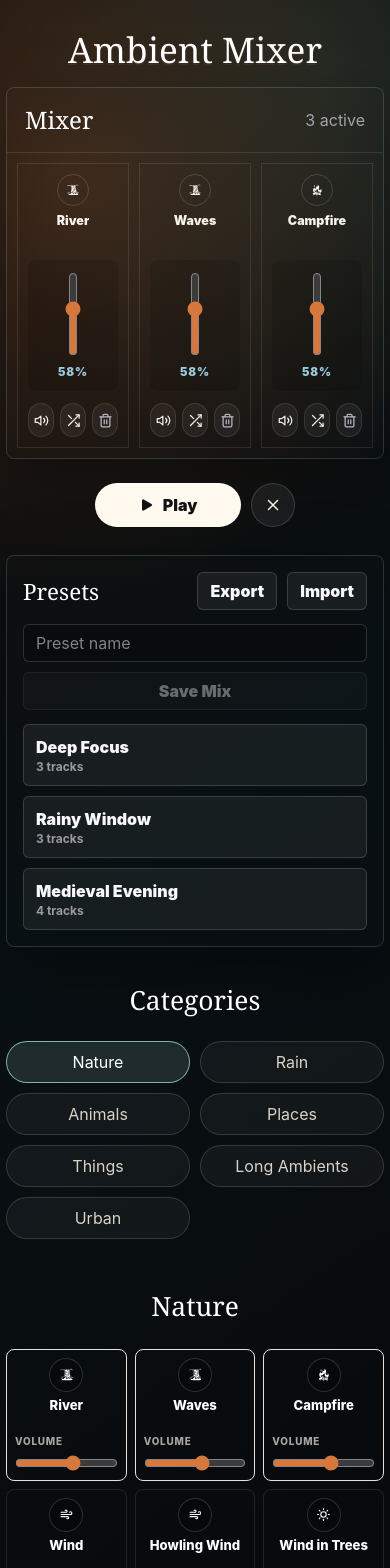
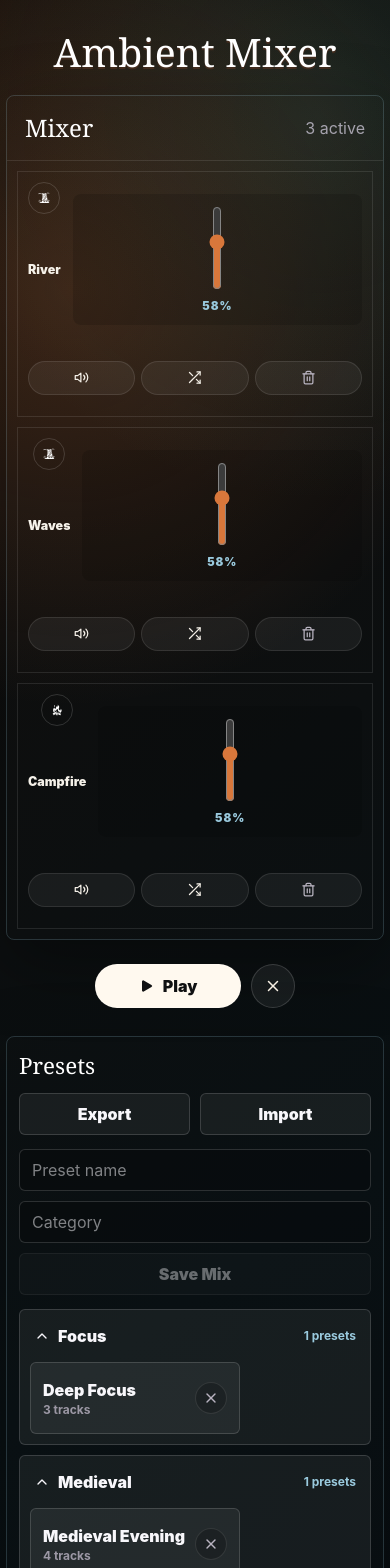
Before and after one commit to holyhell24/AmbientMixer, a React (Vite) app: page / in a window 390 px wide. Shown: the top 1568 px of the page. Built offline with nearby package versions, Linux system fonts and the light colour scheme.

Commit message:
Added presets by categories

```diff
--- a/src/App.tsx
+++ b/src/App.tsx
@@ -18,11 +18,14 @@ const initialTracks: TrackState[] = sounds.map((sound, index) => ({
 }));
 
 const customPresetStorageKey = "ambient-mixer-presets";
+const deletedPresetIdsStorageKey = "ambient-mixer-deleted-preset-ids";
 const builtInPresets = presetData.presets satisfies SoundPreset[];
+const maxActiveTracks = 6;
 
 const normalizePreset = (preset: SoundPreset): SoundPreset => ({
   id: preset.id || `preset-${crypto.randomUUID()}`,
   name: preset.name || "Imported Preset",
+  category: preset.category?.trim() || "Custom",
   tracks: preset.tracks
     .filter((track) => sounds.some((sound) => sound.id === track.id))
     .map((track) => ({
@@ -69,6 +72,25 @@ function App() {
       return [];
     }
   });
+  const [deletedPresetIds, setDeletedPresetIds] = useState<string[]>(() => {
+    const storedDeletedPresetIds = localStorage.getItem(
+      deletedPresetIdsStorageKey,
+    );
+
+    if (!storedDeletedPresetIds) {
+      return [];
+    }
+
+    try {
+      const parsedDeletedPresetIds = JSON.parse(storedDeletedPresetIds);
+
+      return Array.isArray(parsedDeletedPresetIds)
+        ? parsedDeletedPresetIds.filter((id): id is string => typeof id === "string")
+        : [];
+    } catch {
+      return [];
+    }
+  });
   const audioRefs = useRef(new Map<string, HTMLAudioElement>());
   const randomReplayTimeoutRefs = useRef(new Map<string, number>());
 
@@ -84,7 +106,15 @@ function App() {
   const selectedSounds = sounds.filter(
     (sound) => sound.category === selectedCategory,
   );
-  const presets = mergePresets(builtInPresets, customPresets);
+  const deletedPresetIdSet = new Set(deletedPresetIds);
+  const presets = mergePresets(builtInPresets, customPresets).filter(
+    (preset) => !deletedPresetIdSet.has(preset.id),
+  );
+  const presetCategories = Array.from(
+    new Set(presets.map((preset) => preset.category).filter(Boolean)),
+  ).sort((firstCategory, secondCategory) =>
+    firstCategory.localeCompare(secondCategory),
+  );
 
   const getAudio = useCallback((sound: Sound) => {
     const existingAudio = audioRefs.current.get(sound.id);
@@ -164,6 +194,13 @@ function App() {
     );
   }, [customPresets]);
 
+  useEffect(() => {
+    localStorage.setItem(
+      deletedPresetIdsStorageKey,
+      JSON.stringify(deletedPresetIds, null, 2),
+    );
+  }, [deletedPresetIds]);
+
   const updateTrack = (id: string, patch: Partial<TrackState>) => {
     setTracks((currentTracks) =>
       currentTracks.map((track) =>
@@ -174,11 +211,21 @@ function App() {
 
   const toggleSound = (sound: Sound) => {
     setTracks((currentTracks) =>
-      currentTracks.map((track) =>
-        track.id === sound.id
-          ? { ...track, active: !track.active, muted: false }
-          : track,
-      ),
+      currentTracks.map((track) => {
+        if (track.id !== sound.id) {
+          return track;
+        }
+
+        const activeTrackCount = currentTracks.filter(
+          (currentTrack) => currentTrack.active,
+        ).length;
+
+        if (!track.active && activeTrackCount >= maxActiveTracks) {
+          return track;
+        }
+
+        return { ...track, active: !track.active, muted: false };
+      }),
     );
   };
 
@@ -197,7 +244,7 @@ function App() {
 
   const applyPreset = (preset: SoundPreset) => {
     const presetTrackById = new Map(
-      preset.tracks.map((track) => [track.id, track]),
+      preset.tracks.slice(0, maxActiveTracks).map((track) => [track.id, track]),
     );
 
     setTracks((currentTracks) =>
@@ -219,7 +266,7 @@ function App() {
     );
   };
 
-  const savePreset = (name: string) => {
+  const savePreset = (name: string, category: string) => {
     const activePresetTracks = activeTracks.map((track) => ({
       id: track.id,
       muted: track.muted,
@@ -236,6 +283,7 @@ function App() {
       {
         id: `preset-${crypto.randomUUID()}`,
         name,
+        category: category.trim() || "Custom",
         tracks: activePresetTracks,
       },
     ]);
@@ -268,16 +316,33 @@ function App() {
     setCustomPresets((currentPresets) =>
       mergePresets(currentPresets, importedPresets),
     );
+    setDeletedPresetIds((currentDeletedPresetIds) =>
+      currentDeletedPresetIds.filter(
+        (deletedPresetId) =>
+          !importedPresets.some((preset) => preset.id === deletedPresetId),
+      ),
+    );
+  };
+
+  const removePreset = (id: string) => {
+    setCustomPresets((currentPresets) =>
+      currentPresets.filter((preset) => preset.id !== id),
+    );
+    setDeletedPresetIds((currentDeletedPresetIds) =>
+      currentDeletedPresetIds.includes(id)
+        ? currentDeletedPresetIds
+        : [...currentDeletedPresetIds, id],
+    );
   };
 
   return (
-    <main className="mx-auto min-h-svh w-[min(880px,calc(100%-32px))] px-0 py-16 text-[#f8f7fb] max-[640px]:w-[min(100%-12px,880px)] max-[640px]:pt-8">
+    <main className="mx-auto min-h-svh w-[min(880px,calc(100%-32px))] px-0 py-16 text-[#f8f7fb] max-[640px]:w-[min(100%-16px,880px)] max-[640px]:pt-8 max-[420px]:w-[calc(100%-12px)]">
       <section
-        className="grid justify-items-center pb-16 text-center max-[640px]:pb-12"
+        className="grid justify-items-center pb-16 text-center max-[640px]:pb-10"
         aria-labelledby="app-title"
       >
         <h1
-          className="m-0 font-serif text-[clamp(2.2rem,7vw,4rem)] leading-none tracking-normal text-white [text-shadow:0_2px_0_rgba(72,46,31,0.85)]"
+          className="m-0 text-balance font-serif text-[clamp(2.2rem,7vw,4rem)] leading-none tracking-normal text-white [text-shadow:0_2px_0_rgba(72,46,31,0.85)] max-[420px]:text-[2.45rem]"
           id="app-title"
         >
           Ambient Mixer
@@ -285,7 +350,7 @@ function App() {
       </section>
 
       <aside
-        className="mb-6 -mt-7 overflow-hidden rounded-lg border border-[#9acae0]/20 bg-[linear-gradient(180deg,rgba(154,202,224,0.08),rgba(255,255,255,0.025)),rgba(18,20,25,0.88)] shadow-[0_24px_70px_rgba(0,0,0,0.36)]"
+        className="mb-6 -mt-7 overflow-hidden rounded-lg border border-[#9acae0]/20 bg-[linear-gradient(180deg,rgba(154,202,224,0.08),rgba(255,255,255,0.025)),rgba(18,20,25,0.88)] shadow-[0_24px_70px_rgba(0,0,0,0.36)] max-[640px]:-mt-4"
         aria-label="Mixer channels"
       >
         <div className="flex items-center justify-between gap-3.5 border-b border-white/10 px-4.5 py-4 text-[#a5a2ad]">
@@ -295,7 +360,7 @@ function App() {
           <span>{activeTracks.length} active</span>
         </div>
         {activeSounds.length > 0 ? (
-          <div className="grid grid-cols-[repeat(auto-fit,minmax(112px,1fr))] gap-2.5 p-2.5">
+          <div className="grid grid-cols-[repeat(auto-fit,minmax(112px,1fr))] gap-2.5 p-2.5 max-[640px]:grid-cols-2 max-[420px]:grid-cols-1">
             {activeSounds.map((sound) => {
               const track = tracks.find(
                 (currentTrack) => currentTrack.id === sound.id,
@@ -346,9 +411,11 @@ function App() {
       <PresetManager
         activeCount={activeTracks.length}
         presets={presets}
+        presetCategories={presetCategories}
         onApplyPreset={applyPreset}
         onExportPresets={exportPresets}
         onImportPresets={importPresets}
+        onRemovePreset={removePreset}
         onSavePreset={savePreset}
       />
 
@@ -380,6 +447,7 @@ function App() {
         <SoundGrid
           sounds={selectedSounds}
           tracks={tracks}
+          maxActiveReached={activeTracks.length >= maxActiveTracks}
           onChangeVolume={(id, volume) => updateTrack(id, { volume })}
           onToggleSound={toggleSound}
         />
--- a/src/components/CategoryFilter/CategoryFilter.tsx
+++ b/src/components/CategoryFilter/CategoryFilter.tsx
@@ -7,7 +7,7 @@ const categories = Object.values(SoundCategory);
 function CategoryFilter({ activeCategory, onSelectCategory }: CategoryFilterProps) {
   return (
     <div
-      className="grid w-full grid-cols-[repeat(auto-fit,minmax(132px,1fr))] gap-2.5 pt-0.5 pb-4 max-[560px]:grid-cols-2"
+      className="grid w-full grid-cols-[repeat(auto-fit,minmax(132px,1fr))] gap-2.5 pt-0.5 pb-4 max-[560px]:grid-cols-2 max-[360px]:grid-cols-1"
       aria-label="Sound categories"
       role="tablist"
     >
--- a/src/components/MixerChannel/MixerChannel.tsx
+++ b/src/components/MixerChannel/MixerChannel.tsx
@@ -13,9 +13,9 @@ function MixerChannel({
   return (
     <section
       aria-label={`${sound.name} channel`}
-      className="grid min-h-[292px] grid-rows-[auto_1fr_auto] gap-3 border border-white/10 bg-[linear-gradient(180deg,rgba(255,255,255,0.075),rgba(255,255,255,0.025)),rgba(12,14,18,0.82)] p-3 max-[520px]:min-h-[246px] max-[520px]:p-2.5"
+      className="grid min-h-[292px] grid-rows-[auto_1fr_auto] gap-3 border border-white/10 bg-[linear-gradient(180deg,rgba(255,255,255,0.075),rgba(255,255,255,0.025)),rgba(12,14,18,0.82)] p-3 max-[520px]:min-h-[246px] max-[520px]:p-2.5 max-[420px]:grid-cols-[auto_1fr] max-[420px]:grid-rows-[auto_auto] max-[420px]:items-center"
     >
-      <div className="grid justify-items-center gap-2">
+      <div className="grid justify-items-center gap-2 max-[420px]:self-stretch">
         <span className="grid h-[38px] w-[38px] place-items-center rounded-full border border-white/15 bg-[radial-gradient(circle_at_35%_25%,rgba(154,202,224,0.28),transparent_56%),rgba(0,0,0,0.28)] text-[0.76rem] font-black text-white max-[520px]:h-8 max-[520px]:w-8 max-[520px]:text-[0.68rem]" aria-hidden="true">
           <SoundIcon name={sound.icon} />
         </span>
@@ -23,7 +23,7 @@ function MixerChannel({
           {sound.name}
         </span>
       </div>
-      <div className="grid min-h-[136px] grid-rows-[1fr_auto] justify-items-center gap-2 rounded-lg bg-black/15 px-0 pt-3 pb-2.5 max-[520px]:min-h-28">
+      <div className="grid min-h-[136px] grid-rows-[1fr_auto] justify-items-center gap-2 rounded-lg bg-black/15 px-0 pt-3 pb-2.5 max-[520px]:min-h-28 max-[420px]:min-h-[116px]">
         <input
           aria-label={`${sound.name} mixer volume`}
           className="h-[104px] w-6 cursor-pointer accent-[#d8773b] [direction:rtl] [writing-mode:vertical-lr] max-[520px]:h-[84px]"
@@ -35,7 +35,7 @@ function MixerChannel({
         />
         <span className="text-[0.72rem] font-black tracking-[0.08em] text-[#9acade]">{track.volume}%</span>
       </div>
-      <div className="grid grid-cols-3 gap-1.5">
+      <div className="grid grid-cols-3 gap-1.5 max-[420px]:col-span-2">
         <button
           aria-label={track.muted ? `Unmute ${sound.name}` : `Mute ${sound.name}`}
           className="inline-flex min-h-[34px] w-full items-center justify-center gap-1.5 rounded-full border border-white/10 bg-white/[0.055] text-[0.72rem] font-black text-[#f4efe7] hover:border-[#9acae0]/60 hover:bg-[#9acae0]/10 data-[active=true]:bg-[#ffb19a] data-[active=true]:text-[#101112]"
--- a/src/components/PresetManager/PresetManager.tsx
+++ b/src/components/PresetManager/PresetManager.tsx
@@ -1,27 +1,49 @@
 import { useRef, useState } from 'react';
+import { FiChevronDown, FiX } from 'react-icons/fi';
 import type { PresetFile } from '../../types';
 import type { PresetManagerProps } from './types';
 
 function PresetManager({
   activeCount,
   presets,
+  presetCategories,
   onApplyPreset,
   onExportPresets,
   onImportPresets,
+  onRemovePreset,
   onSavePreset,
 }: PresetManagerProps) {
   const [presetName, setPresetName] = useState('');
+  const [presetCategory, setPresetCategory] = useState('');
   const fileInputRef = useRef<HTMLInputElement>(null);
+  const presetsByCategory = presets
+    .toSorted((firstPreset, secondPreset) => {
+      const categoryComparison = firstPreset.category.localeCompare(
+        secondPreset.category,
+      );
+
+      return categoryComparison || firstPreset.name.localeCompare(secondPreset.name);
+    })
+    .reduce<Record<string, typeof presets>>((groupedPresets, preset) => {
+      const category = preset.category || 'Custom';
+
+      return {
+        ...groupedPresets,
+        [category]: [...(groupedPresets[category] ?? []), preset],
+      };
+    }, {});
 
   const handleSavePreset = () => {
     const trimmedName = presetName.trim();
+    const trimmedCategory = presetCategory.trim();
 
     if (!trimmedName) {
       return;
     }
 
-    onSavePreset(trimmedName);
+    onSavePreset(trimmedName, trimmedCategory);
     setPresetName('');
+    setPresetCategory('');
   };
 
   const handleImportFile = (file: File | undefined) => {
@@ -45,16 +67,16 @@ function PresetManager({
 
   return (
     <section
-      className="my-[18px] mb-[34px] grid gap-3.5 rounded-lg border border-[#9acae0]/20 bg-[linear-gradient(180deg,rgba(154,202,224,0.08),rgba(255,255,255,0.025)),rgba(18,20,25,0.88)] p-4 shadow-[0_24px_70px_rgba(0,0,0,0.36)]"
+      className="my-[18px] mb-[34px] grid gap-3.5 rounded-lg border border-[#9acae0]/20 bg-[linear-gradient(180deg,rgba(154,202,224,0.08),rgba(255,255,255,0.025)),rgba(18,20,25,0.88)] p-4 shadow-[0_24px_70px_rgba(0,0,0,0.36)] max-[560px]:p-3"
       aria-label="Sound presets"
     >
-      <div className="flex flex-wrap items-center justify-between gap-2.5">
+      <div className="flex flex-wrap items-center justify-between gap-2.5 max-[560px]:grid max-[560px]:grid-cols-1">
         <h2 className="m-0 font-serif text-[1.4rem] tracking-normal text-white">Presets</h2>
-        <div className="grid grid-cols-2 items-center gap-2.5">
-          <button className="min-h-[38px] whitespace-nowrap rounded-md border border-white/15 bg-white/[0.06] px-3 font-black text-[#f8f7fb] hover:border-[#9acae0]/70 hover:bg-[#9acae0]/10" onClick={onExportPresets} type="button">
+        <div className="grid grid-cols-2 items-center gap-2.5 max-[560px]:w-full">
+          <button className="min-h-[42px] whitespace-nowrap rounded-md border border-white/15 bg-white/[0.06] px-3 font-black text-[#f8f7fb] hover:border-[#9acae0]/70 hover:bg-[#9acae0]/10" onClick={onExportPresets} type="button">
             Export
           </button>
-          <button className="min-h-[38px] whitespace-nowrap rounded-md border border-white/15 bg-white/[0.06] px-3 font-black text-[#f8f7fb] hover:border-[#9acae0]/70 hover:bg-[#9acae0]/10" onClick={() => fileInputRef.current?.click()} type="button">
+          <button className="min-h-[42px] whitespace-nowrap rounded-md border border-white/15 bg-white/[0.06] px-3 font-black text-[#f8f7fb] hover:border-[#9acae0]/70 hover:bg-[#9acae0]/10" onClick={() => fileInputRef.current?.click()} type="button">
             Import
           </button>
           <input
@@ -67,26 +89,82 @@ function PresetManager({
         </div>
       </div>
 
-      <div className="grid grid-cols-[minmax(180px,1fr)_minmax(120px,180px)] items-center gap-2.5 max-[560px]:grid-cols-1">
+      <div className="grid grid-cols-[minmax(160px,1fr)_minmax(150px,0.8fr)_minmax(120px,180px)] items-center gap-2.5 max-[720px]:grid-cols-1">
         <input
           aria-label="Preset name"
-          className="min-h-[38px] min-w-0 rounded-md border border-white/15 bg-black/20 px-3 text-[#f8f7fb]"
+          className="min-h-[42px] min-w-0 rounded-md border border-white/15 bg-black/20 px-3 text-[#f8f7fb]"
           onChange={(event) => setPresetName(event.target.value)}
           placeholder="Preset name"
           type="text"
           value={presetName}
         />
-        <button className="min-h-[38px] whitespace-nowrap rounded-md border border-white/15 bg-white/[0.06] px-3 font-black text-[#f8f7fb] hover:border-[#9acae0]/70 hover:bg-[#9acae0]/10 disabled:cursor-not-allowed disabled:opacity-40" disabled={activeCount === 0 || presetName.trim().length === 0} onClick={handleSavePreset} type="button">
+        <input
+          aria-label="Preset category"
+          className="min-h-[42px] min-w-0 rounded-md border border-white/15 bg-black/20 px-3 text-[#f8f7fb]"
+          list="preset-categories"
+          onChange={(event) => setPresetCategory(event.target.value)}
+          placeholder="Category"
+          type="text"
+          value={presetCategory}
+        />
+        <datalist id="preset-categories">
+          {presetCategories.map((category) => (
+            <option key={category} value={category} />
+          ))}
+        </datalist>
+        <button className="min-h-[42px] whitespace-nowrap rounded-md border border-white/15 bg-white/[0.06] px-3 font-black text-[#f8f7fb] hover:border-[#9acae0]/70 hover:bg-[#9acae0]/10 disabled:cursor-not-allowed disabled:opacity-40" disabled={activeCount === 0 || presetName.trim().length === 0} onClick={handleSavePreset} type="button">
           Save Mix
         </button>
       </div>
 
-      <div className="grid grid-cols-[repeat(auto-fit,minmax(170px,1fr))] gap-2.5 max-[560px]:grid-cols-1">
-        {presets.map((preset) => (
-          <button className="grid min-h-[58px] justify-items-start rounded-md border border-white/15 bg-white/[0.06] px-3 py-2.5 text-left font-black whitespace-normal text-[#f8f7fb] hover:border-[#9acae0]/70 hover:bg-[#9acae0]/10" key={preset.id} onClick={() => onApplyPreset(preset)} type="button">
-            {preset.name}
-            <span className="text-xs font-bold text-[#9c98a5]">{preset.tracks.length} tracks</span>
-          </button>
+      <div className="grid gap-2.5">
+        {Object.entries(presetsByCategory).map(([category, categoryPresets]) => (
+          <details
+            className="group rounded-md border border-white/15 bg-white/[0.04] p-2.5 open:bg-white/[0.06]"
+            key={category}
+            open
+          >
+            <summary className="flex cursor-pointer list-none items-center justify-between gap-3 rounded px-1 py-1 font-black text-[#f8f7fb] marker:hidden [&::-webkit-details-marker]:hidden">
+              <span className="flex items-center gap-2">
+                <FiChevronDown
+                  aria-hidden="true"
+                  className="h-4 w-4 transition-transform duration-200 group-open:rotate-180"
+                />
+                {category}
+              </span>
+              <span className="text-xs font-bold text-[#9acade]">
+                {categoryPresets.length} presets
+              </span>
+            </summary>
+            <div className="mt-2.5 flex flex-wrap gap-2.5">
+              {categoryPresets.map((preset) => (
+                <div
+                  className="grid h-[72px] w-[210px] grid-cols-[1fr_32px] items-center gap-2 rounded-md border border-white/15 bg-white/[0.06] px-3 py-2.5 text-[#f8f7fb] hover:border-[#9acae0]/70 hover:bg-[#9acae0]/10 max-[520px]:w-[min(210px,100%)]"
+                  key={preset.id}
+                >
+                  <button
+                    className="grid min-w-0 justify-items-start text-left font-black"
+                    onClick={() => onApplyPreset(preset)}
+                    type="button"
+                  >
+                    <span className="max-w-full truncate">{preset.name}</span>
+                    <span className="text-xs font-bold text-[#9c98a5]">
+                      {preset.tracks.length} tracks
+                    </span>
+                  </button>
+                  <button
+                    aria-label={`Remove ${preset.name}`}
+                    className="flex h-8 w-8 items-center justify-center self-center justify-self-center rounded-full border border-white/10 bg-black/20 p-0 text-[#b9b4c1] hover:border-[#ffb19a]/70 hover:text-[#ffb19a]"
+                    onClick={() => onRemovePreset(preset.id)}
+                    title="Remove preset"
+                    type="button"
+                  >
+                    <FiX aria-hidden="true" className="h-4 w-4" />
+                  </button>
+                </div>
+              ))}
+            </div>
+          </details>
         ))}
       </div>
     </section>
--- a/src/components/PresetManager/types.ts
+++ b/src/components/PresetManager/types.ts
@@ -3,8 +3,10 @@ import type { PresetFile, SoundPreset } from '../../types';
 export type PresetManagerProps = {
   activeCount: number;
   presets: SoundPreset[];
+  presetCategories: string[];
   onApplyPreset: (preset: SoundPreset) => void;
   onExportPresets: () => void;
   onImportPresets: (presetFile: PresetFile) => void;
-  onSavePreset: (name: string) => void;
+  onRemovePreset: (id: string) => void;
+  onSavePreset: (name: string, category: string) => void;
 };
--- a/src/components/SoundCard/types.ts
+++ b/src/components/SoundCard/types.ts
@@ -3,6 +3,7 @@ import type { Sound, TrackState } from '../../types';
 export type SoundCardProps = {
   sound: Sound;
   track: TrackState;
+  disabled: boolean;
   onChangeVolume: (id: string, volume: number) => void;
   onToggleSound: (sound: Sound) => void;
 };
--- a/src/components/SoundGrid/types.ts
+++ b/src/components/SoundGrid/types.ts
@@ -3,6 +3,7 @@ import type { Sound, TrackState } from '../../types';
 export type SoundGridProps = {
   sounds: Sound[];
   tracks: TrackState[];
+  maxActiveReached: boolean;
   onChangeVolume: (id: string, volume: number) => void;
   onToggleSound: (sound: Sound) => void;
 };
--- a/src/components/TransportControls/TransportControls.tsx
+++ b/src/components/TransportControls/TransportControls.tsx
@@ -9,9 +9,9 @@ function TransportControls({
   onTogglePlay,
 }: TransportControlsProps) {
   return (
-    <div className="flex items-center gap-2.5">
+    <div className="flex w-full items-center justify-center gap-2.5 max-[360px]:grid max-[360px]:grid-cols-[1fr_auto]">
       <button
-        className="inline-flex min-h-11 min-w-[146px] items-center justify-center gap-2 rounded-full border border-white/15 bg-[#fff9ef] px-4.5 font-black text-[#101112] disabled:cursor-not-allowed disabled:opacity-50"
+        className="inline-flex min-h-11 min-w-[146px] items-center justify-center gap-2 rounded-full border border-white/15 bg-[#fff9ef] px-4.5 font-black text-[#101112] disabled:cursor-not-allowed disabled:opacity-50 max-[360px]:min-w-0"
         disabled={activeCount === 0}
         onClick={onTogglePlay}
         type="button"
--- a/src/presets.json
+++ b/src/presets.json
@@ -3,6 +3,7 @@
     {
       "id": "preset-deep-focus",
       "name": "Deep Focus",
+      "category": "Focus",
       "tracks": [
         { "id": "river", "volume": 42, "muted": false },
         { "id": "wind-in-trees", "volume": 36, "muted": false },
@@ -12,6 +13,7 @@
     {
       "id": "preset-rainy-window",
       "name": "Rainy Window",
+      "category": "Rain",
       "tracks": [
         { "id": "light-rain", "volume": 62, "muted": false },
         { "id": "rain-window", "volume": 54, "muted": false },
@@ -21,6 +23,7 @@
     {
       "id": "preset-medieval-evening",
       "name": "Medieval Evening",
+      "category": "Medieval",
       "tracks": [
         { "id": "medieval-village", "volume": 58, "muted": false },
         { "id": "campfire", "volume": 40, "muted": false },
--- a/src/types.ts
+++ b/src/types.ts
@@ -58,6 +58,7 @@ export type PresetTrack = {
 export type SoundPreset = {
   id: string;
   name: string;
+  category: string;
   tracks: PresetTrack[];
 };
 
```
Also changed, not shown: src/components/SoundCard/SoundCard.tsx (+11 -3 lines), src/components/SoundGrid/SoundGrid.tsx (+9 -2 lines).
